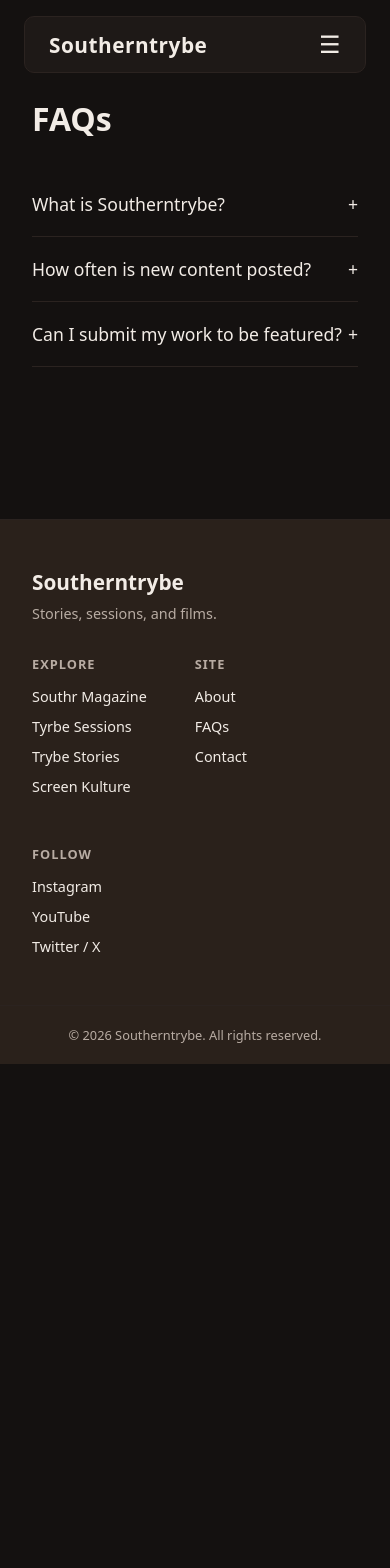
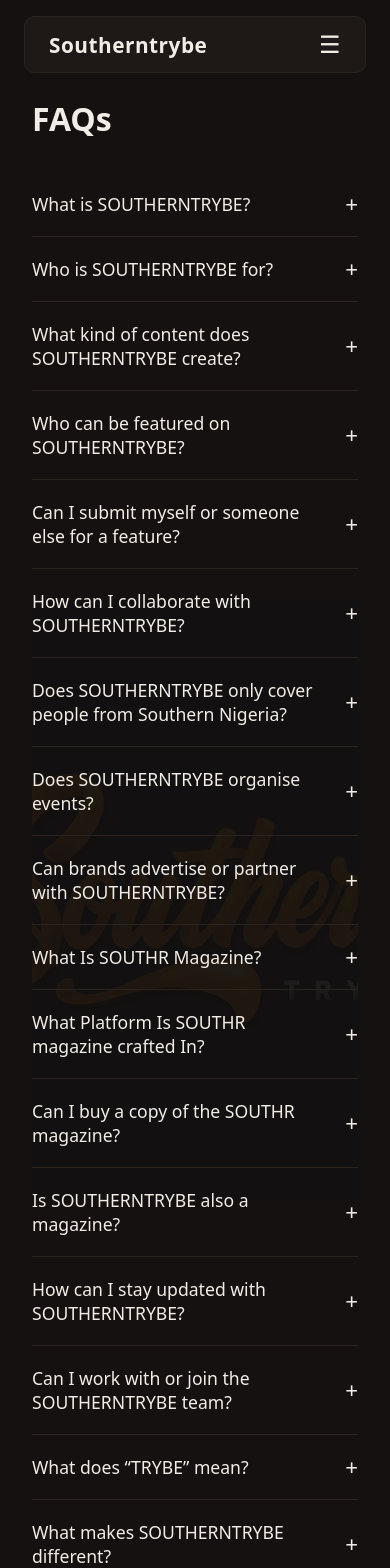
Before and after one commit to Winuxthenerd/southerntrybe, a React (Vite) app: page /southerntrybe/faqs in a window 390 px wide. Shown: the top 1568 px of the page. Before the commit the page ends 1064 px from the top, so only its background shows below. Built offline with nearby package versions, Linux system fonts and the light colour scheme.

Commit message:
updated the FAQs

```diff
--- a/src/App.css
+++ b/src/App.css
@@ -20,3 +20,24 @@
   color: var(--color-accent);
   text-decoration: underline;
 }
+.watermark-page {
+  position: relative;
+  overflow: hidden;
+}
+
+.watermark-page::before {
+  content: "";
+  position: absolute;
+  top: 50%;
+  left: 50%;
+  width: 600px;
+  height: 600px;
+  background-image: url("/favicon.jpeg");
+  background-repeat: no-repeat;
+  background-position: center;
+  background-size: contain;
+  transform: translate(-50%, -50%);
+  opacity: 0.05;
+  pointer-events: none;
+  z-index: -1;
+}
--- a/src/components/Navbar.css
+++ b/src/components/Navbar.css
@@ -239,6 +239,7 @@
     color: var(--color-text);
     font-size: 1.75rem;
     cursor: pointer;
+    opacity: 0.08;
     transition: transform 100ms ease-out;
   }
 
--- a/src/components/Navbar.jsx
+++ b/src/components/Navbar.jsx
@@ -110,7 +110,7 @@
         <ul className={`nav-links ${mobileOpen ? "open" : ""}`}>
           <li className="mobile-close">
             <button onClick={closeAll} aria-label="Close menu">
-              ✕
+
             </button>
           </li>
 
--- a/src/pages/About.jsx
+++ b/src/pages/About.jsx
@@ -2,7 +2,7 @@
 
 function About() {
   return (
-    <div className="page about-page">
+    <div className="page about-page watermark-page">
       <h1>About Southerntrybe</h1>
       <p>
         SOUTHERNTRYBE is an art inclined media firm dedicated to celebrating
--- a/src/pages/Contact.jsx
+++ b/src/pages/Contact.jsx
@@ -25,7 +25,7 @@
 
 function Contact() {
   return (
-    <div className="page contact-page">
+    <div className="page contact-page watermark-page">
       <h1>Let's Connect</h1>
 
       <div className="contact-copy">
--- a/src/pages/FAQs.css
+++ b/src/pages/FAQs.css
@@ -11,6 +11,7 @@
   border-bottom: 1px solid var(--color-border);
 }
 
+/* Question button */
 .faq-question {
   width: 100%;
   background: none;
@@ -20,13 +21,69 @@
   padding: 1.25rem 0;
   display: flex;
   justify-content: space-between;
+  align-items: center;
+  gap: 1rem;
   cursor: pointer;
   text-align: left;
   font-family: inherit;
+  transition: transform 100ms ease-out;
+}
+
+.faq-question:active {
+  transform: scale(0.985);
+}
+
+.faq-question-text {
+  flex: 1;
+}
+
+/* Icon */
+.faq-icon {
+  font-size: 1.4rem;
+  line-height: 1;
+  flex-shrink: 0;
+  transition: transform 220ms cubic-bezier(0.2, 0.8, 0.2, 1);
+}
+
+.faq-item.is-open .faq-icon {
+  transform: rotate(180deg);
+}
+
+/* Answer – the smooth part */
+.faq-answer-wrapper {
+  display: grid;
+  grid-template-rows: 0fr;
+  transition: grid-template-rows 280ms cubic-bezier(0.2, 0.8, 0.2, 1);
+}
+
+.faq-item.is-open .faq-answer-wrapper {
+  grid-template-rows: 1fr;
 }
 
 .faq-answer {
-  padding-bottom: 1.25rem;
+  overflow: hidden;
+  padding-bottom: 0;
   color: var(--color-text-muted);
   line-height: 1.6;
+  opacity: 0;
+  transform: translateY(-4px);
+  transition:
+    opacity 220ms cubic-bezier(0.2, 0.8, 0.2, 1),
+    transform 220ms cubic-bezier(0.2, 0.8, 0.2, 1),
+    padding-bottom 280ms cubic-bezier(0.2, 0.8, 0.2, 1);
 }
+
+.faq-item.is-open .faq-answer {
+  opacity: 1;
+  transform: translateY(0);
+  padding-bottom: 1.25rem;
+}
+
+/* Reduced motion */
+@media (prefers-reduced-motion: reduce) {
+  .faq-answer-wrapper,
+  .faq-answer,
+  .faq-icon {
+    transition: none;
+  }
+}
--- a/src/pages/FAQs.jsx
+++ b/src/pages/FAQs.jsx
@@ -2,30 +2,109 @@
 import "./FAQs.css";
 
 const faqs = [
-  { q: "What is Southerntrybe?", a: "Placeholder answer." },
-  { q: "How often is new content posted?", a: "Placeholder answer." },
-  { q: "Can I submit my work to be featured?", a: "Placeholder answer." },
+  {
+    q: "What is SOUTHERNTRYBE?",
+    a: "SOUTHERNTRYBE is an art oriented media and lifestyle firm dedicated to young southern creatives. We spotlight people, ideas, stories and experiences across arts, youth culture, lifestyle and feminity.",
+  },
+  {
+    q: "Who is SOUTHERNTRYBE for?",
+    a: "SOUTHERNTRYBE is for young creatives, culture enthusiasts, artists, entrepreneurs and anyone interested in arts driven projects.",
+  },
+  {
+    q: "What kind of content does SOUTHERNTRYBE create?",
+    a: "We create original on and off screen artistic contents ranging from physical audience interactive events,  interviews, editorials, creative features, visual stories, lifestyle content, recommendations, profiles and other original content that celebrates young southern voices and creativity.",
+  },
+  {
+    q: "Who can be featured on SOUTHERNTRYBE?",
+    a: "We are interested in creatives doing something worth talking about. Artists, filmmakers, photographers, musicians, writers, models, designers, creative entrepreneurs, influencers and other emerging personalities can be considered for features.",
+  },
+  {
+    q: "Can I submit myself or someone else for a feature?",
+    a: "Yes. If you know a creative or personality whose craft deserves to be told, you can reach out to us with relevant information about them and what they do. We review submissions based on our editorial direction and available opportunities.",
+  },
+  {
+    q: "How can I collaborate with SOUTHERNTRYBE?",
+    a: "We are open to collaborations with creatives, brands, organisations, events and individuals whose work aligns with our vision. You can contact us with your idea, proposal or partnership request via our official WhatsApp or gmail platforms.",
+  },
+  {
+    q: "Does SOUTHERNTRYBE only cover people from Southern Nigeria?",
+    a: "Our identity is rooted in the South and our primary focus is young southern creatives and stories. However, our platform can spotlight people and ideas beyond the region when they connect meaningfully with our audience and creative vision.",
+  },
+  {
+    q: "Does SOUTHERNTRYBE organise events?",
+    a: "Yes. Beyond our editorial work, SOUTHERNTRYBE develops experiences, creative projects and events designed to connect young people, creatives and personalities.",
+  },
+  {
+    q: "Can brands advertise or partner with SOUTHERNTRYBE?",
+    a: "Yes. We work with brands that want to connect with a young, creative and culturally aware audience. Partnership opportunities may include advertising, sponsored content, event partnerships, creative campaigns and other tailored collaborations.",
+  },
+  {
+    q: "What Is SOUTHR Magazine?",
+    a: "Southr magazine is an affiliate artistic firm crafted to spotlight southern creatives in the area of film and tv, lifestyle, music, fashion and beauty and every facets of the creative industry.",
+  },
+  {
+    q: "What Platform Is SOUTHR magazine crafted In?",
+    a: "Southr magazine is a quarterly publication drafted both in hard print and ezine. Each publication is curated in preview copy for teaser reader with the full edition entailing all feature contents.",
+  },
+  {
+    q: "Can I buy a copy of the SOUTHR magazine?",
+    a: "Yes. Information about available issues, editions and how to get a copy are provided through our website and official platforms.",
+  },
+  {
+    q: "Is SOUTHERNTRYBE also a magazine?",
+    a: "No. The magazine is an important part of what we do, but SOUTHERNTRYBE is beyond print. We are building a wider media, lifestyle and creative platform through digital content, experiences, events and artistic collaborations.",
+  },
+  {
+    q: "How can I stay updated with SOUTHERNTRYBE?",
+    a: "Follow our official social platforms and keep an eye on our website for new stories, features, announcements, events and opportunities.",
+  },
+  {
+    q: "Can I work with or join the SOUTHERNTRYBE team?",
+    a: "We are always interested in meeting young people with something to bring to the table. Opportunities may come up across writing, photography, design, content, social media, production and other creative roles.",
+  },
+  {
+    q: "What does “TRYBE” mean?",
+    a: "For us, TRYBE represents a community of people connected by creativity, artistic expression and shared experiences. It is not about fitting into one box; it is about finding your people and creating your own space.",
+  },
+  {
+    q: "What makes SOUTHERNTRYBE different?",
+    a: "We are not simply documenting what is happening. We want to be part of it. SOUTHERNTRYBE gives young southern creatives a platform to be discovered, tells their stories from a youthful perspective and creates experiences that bring the community together.",
+  },
+  {
+    q: "How do I contact SOUTHERNTRYBE?",
+    a: "For features, collaborations, partnerships, submissions, advertising or general enquiries, you can reach out through the contact information provided on our website.",
+  },
 ];
 
 function FAQs() {
   const [openIndex, setOpenIndex] = useState(null);
 
   return (
-    <div className="page faqs-page">
+    <div className="page faqs-page watermark-page">
       <h1>FAQs</h1>
       <div className="faq-list">
-        {faqs.map((item, i) => (
-          <div className="faq-item" key={i}>
-            <button
-              className="faq-question"
-              onClick={() => setOpenIndex(openIndex === i ? null : i)}
-            >
-              {item.q}
-              <span>{openIndex === i ? "−" : "+"}</span>
-            </button>
-            {openIndex === i && <p className="faq-answer">{item.a}</p>}
-          </div>
-        ))}
+        {faqs.map((item, i) => {
+          const isOpen = openIndex === i;
+
+          return (
+            <div className={`faq-item ${isOpen ? "is-open" : ""}`} key={i}>
+              <button
+                className="faq-question"
+                onClick={() => setOpenIndex(isOpen ? null : i)}
+                aria-expanded={isOpen}
+              >
+                <span className="faq-question-text">{item.q}</span>
+                <span className="faq-icon" aria-hidden="true">
+                  {isOpen ? "−" : "+"}
+                </span>
+              </button>
+
+              <div className="faq-answer-wrapper">
+                <p className="faq-answer">{item.a}</p>
+              </div>
+            </div>
+          );
+        })}
       </div>
     </div>
   );
--- a/src/pages/Home.jsx
+++ b/src/pages/Home.jsx
@@ -10,8 +10,8 @@
 
 function Home() {
   return (
-    <div className="page">
-      <section className="hero">
+    <div className="page ">
+      <section className="hero watermark-page">
         <h1 className="hero-title">Southerntrybe</h1>
       </section>
 
--- a/src/pages/ScreenKulture.jsx
+++ b/src/pages/ScreenKulture.jsx
@@ -390,6 +390,7 @@
       </div>
       <h4 className="yt-thumb-title">{item.title}</h4>
       <p className="yt-thumb-credit">{item.credit}</p>
+
     </Link>
   );
 }
```
